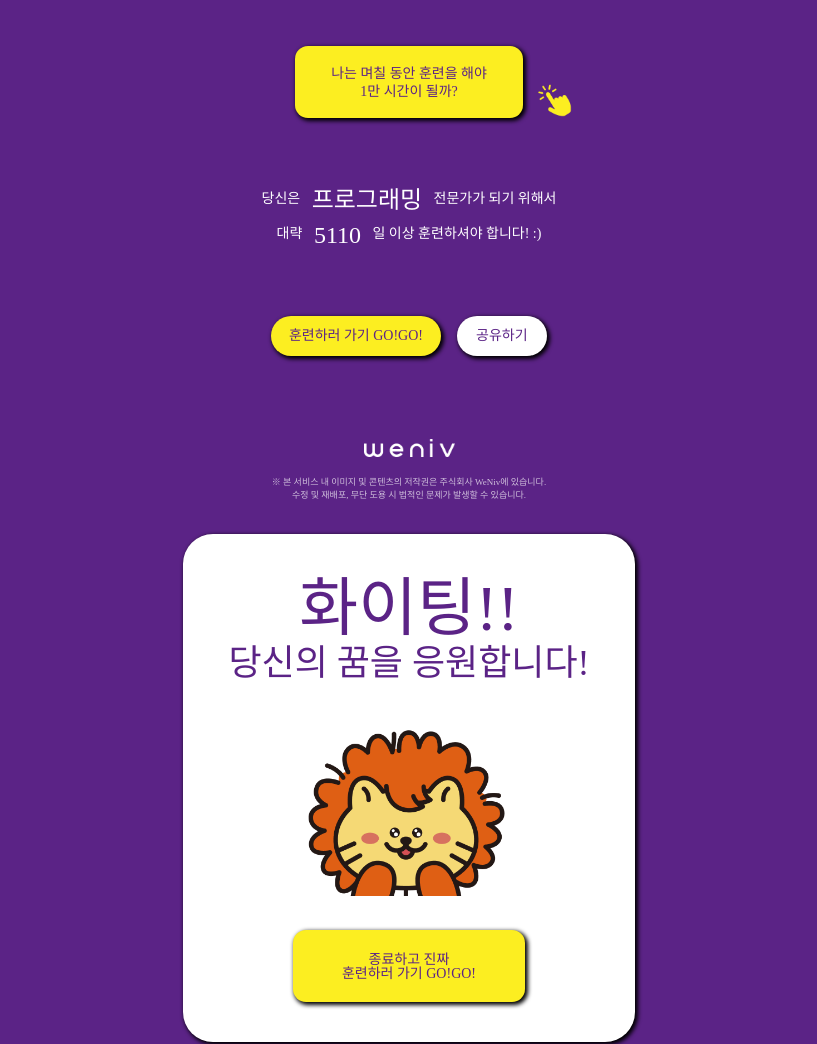
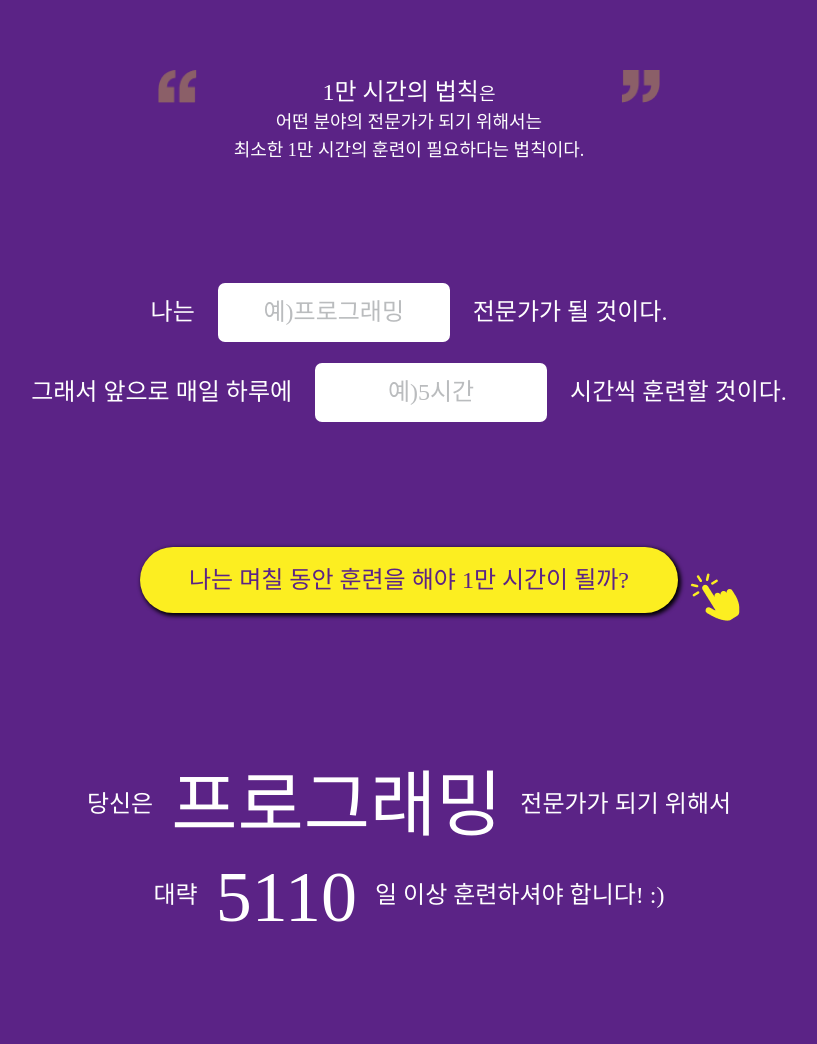
Before and after one commit to arie1027/EST-FE-Project-01, a plain HTML site: page index.html in a window 1280 px wide. Shown: the part 541-1585 px from the top of the page, without its empty margins (231-1048 px from the left). Drawn offline with Linux system fonts and the light colour scheme; a web font is replaced by a local one.

Commit message:
반응형 웹 구현 완료

```diff
--- a/css/main.css
+++ b/css/main.css
@@ -31,7 +31,7 @@
 html {
     font-size: 10px;
 }
-
+/* 타이틀 스크린 리더 속성 */
 .sr-only {
     position: absolute;
     width: 1px;
@@ -122,9 +122,14 @@ input[type="text"]::placeholder {
 
 input[type="text"] {
     text-align: center;
+    font-size: 1.4rem;
+    line-height: 1.4rem;
     width: 15.6rem;
     height: 3.7rem;
+    color: var(--placeholder-color);
+    font-family: 'GmarketSansMedium';
     border: none;
+    margin-inline: 0.4rem;
     border-radius: 0.7rem;
 }
 
@@ -163,7 +168,7 @@ input[type="text"] {
 }
 
 .btn-go, .btn-share {
-    margin-top: 6.4rem;
+    margin-top: 7.4rem;
     font-family: 'GmarketSansBold';
     color: var(--main-color);
     font-size: 1.4rem;
@@ -202,7 +207,7 @@ footer p {
     opacity: 70%;
 }
 
-/* dialog */
+/* dialog 추후 업데이트 */
 .dialog {
     margin-top: 3.2rem;
     margin-bottom: 3.2rem;
@@ -250,3 +255,147 @@ footer p {
     box-shadow: var(--button-shadow);
     padding: 2.3rem 4.9rem 2.1rem 4.9rem;
 }
+
+@media (min-width: 844px) {
+    header {
+        padding: 7.3rem 0;
+        margin-top: 12rem;
+        margin-bottom: 4.6rem;
+    }
+
+    header img.logo {
+        width: 56.4rem;
+        height: 11.2rem;
+    }
+
+    .title-content {
+        line-height: 3.96rem;
+        font-size: 3.6rem;
+    }
+
+    .quotes {
+        margin-top: 7.8rem;
+        margin-bottom: 10.2rem;
+        padding-inline-start: 10%;
+        padding-inline-end: 10%;
+        line-height: 2.8rem;
+        font-size: 1.8rem;
+        background-position: center;
+        padding-top: 10%;
+    }
+
+    .bold {
+        line-height: 2.8rem;
+        font-size: 2.4rem;
+    }
+
+    .going {
+        font-size: 2.4rem;
+        line-height: 8rem;
+    }
+
+    input[type="text"] {
+        font-size: 2.4rem;
+        line-height: 2.4rem;
+        width: 22.8rem;
+        height: 5.7rem;
+        margin-inline: 1.7rem;
+    }
+
+    .mbr {
+        display: none;
+    }
+
+    .btn1 {
+        margin-top: 11.5rem;
+        font-size: 2.4rem;
+        line-height: 2.4rem;
+        padding: 2.1rem 4.9rem;
+        border-radius: 5.6rem;
+    }
+
+    .click {
+        width: 6.4rem;
+        height: 7.2rem;
+        position: absolute;
+        margin-left: 0.5rem;
+        margin-top: 13rem;
+    }
+
+    .result {
+        margin-top: 14.7rem;
+        font-size: 2.4rem;
+        line-height: 8.9rem;
+    }
+
+    .result span {
+        font-size: 7.2rem;
+        margin: 0 1.2rem;
+        vertical-align: middle;
+    }
+
+    .btn-go, .btn-share {
+        margin-top: 17.5rem;
+        font-size: 2.4rem;
+        line-height: 2.4rem;
+    }
+
+    .btn-go {
+        margin-right: 1.8rem;
+        padding: 2.1rem 4.9rem;
+    }
+
+    .btn-share {
+        padding: 2.1rem 4.9rem;
+    }
+
+    footer {
+        margin-top: 13rem;
+    }
+
+    footer img {
+        width: 12.5rem;
+        height: 2.5rem;
+    }
+
+    footer p {
+        margin-top: 2rem;
+        font-size: 1.2rem;
+        line-height: 1.738rem;
+    }
+
+    /* dialog 추후 업데이트 */
+    .dialog {
+        margin-top: 10rem;
+        margin-bottom: 10rem;
+        padding: 7.6rem 14.6rem 6.8rem;
+    }
+
+    .dialog h1 {
+        font-size: 9.6rem;
+        line-height: 10.56rem;
+    }
+
+    .dialog h1:after {
+        content: "♥♥♥";
+    }
+
+    .dialog h2 {
+        font-size: 3.6rem;
+        line-height: 3.96rem;
+    }
+
+    .dialog img {
+        width: 43.3rem;
+        height: 33.7rem;
+        margin-top: 2.9rem;
+    }
+
+    .dialog .btn-exit {
+        margin-top: 7.4rem;
+        font-size: 2.4rem;
+        line-height: 2.4rem;
+        border-radius: 5.6rem;
+        padding: 2.3rem 4.9rem 2.1rem 4.9rem;
+    }
+}
--- a/index.html
+++ b/index.html
@@ -30,14 +30,14 @@
                 나는
                 <input type="text" placeholder="예)프로그래밍">
                 전문가가 될 것이다. <br />
-                그래서 앞으로 매일 하루에 <br />
+                그래서 앞으로 매일 하루에 <br class="mbr" />
                 <input type="text" placeholder="예)5시간">
                 시간씩 훈련할 것이다.
                 </p>
             </p>
 
             <button class="btn1">
-                <span>나는 며칠 동안 훈련을 해야 <br /> 1만 시간이 될까?</span>
+                <span>나는 며칠 동안 훈련을 해야 <br class="mbr" /> 1만 시간이 될까?</span>
             </button>
 
             <img src="./img/click.png" alt="클릭 버튼" class="click">
@@ -73,7 +73,7 @@
         <h1>화이팅!!</h1>
         <h2>당신의 꿈을 응원합니다!</h2>
         <img src="./img/licat.png" alt="위니브 라이캣 사진" />
-        <button class="btn-exit">종료하고 진짜 <br /> 훈련하러 가기 GO!GO!</button>
+        <button class="btn-exit">종료하고 진짜 <br class="mbr" /> 훈련하러 가기 GO!GO!</button>
     </div>
 </body>
 </html>
```
